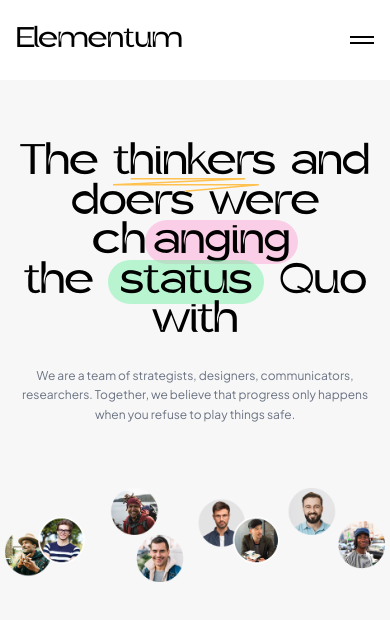
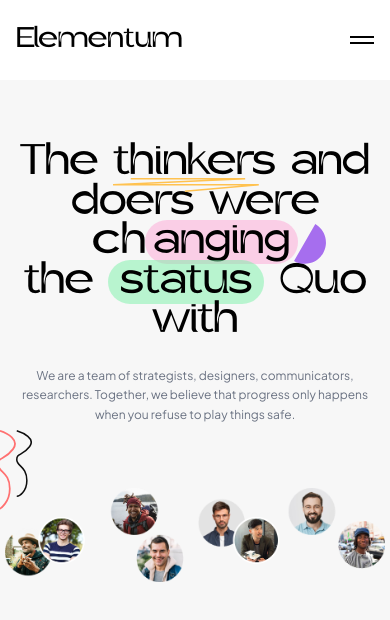
Before and after one commit to Hrisshhii/modern-agency-landing, a React (Vite) app: page / in a window 390 px wide. Shown: the top 620 px of the page. Built offline with nearby package versions, Linux system fonts and the light colour scheme.

Commit message:
fix: adding the symbols and images to the mobile view as well

```diff
--- a/src/sections/Hero.tsx
+++ b/src/sections/Hero.tsx
@@ -8,9 +8,9 @@
 const Hero = () => {
   return (
     <section className="py-16 bg-[#f7f7f7] relative overflow-hidden">
-      <img src={halfCircle} className="hidden md:block absolute right-20 top-40 w-24"/>
-      <img src={squiggleRed} className="hidden md:block absolute left-0 top-[35%] w-13"/>
-      <img src={squiggleBlack} className="hidden md:block absolute left-10 top-[35%] w-15"/>
+      <img src={halfCircle} className="absolute right-16 md:right-38 top-36 md:top-40 w-8 sm:w-16 md:w-20 opacity-80"/>
+      <img src={squiggleRed} className="absolute left-0 top-[52%] md:top-[35%] w-4 md:w-13"/>
+      <img src={squiggleBlack} className="absolute left-4 md:left-10 top-[52%] md:top-[35%] w-4 md:w-15"/>
       <Container>
         <div className="text-center max-w-5xl mx-auto">
           <h1 className="font-gerbil text-4xl sm:text-5xl md:text-7xl leading-[1.1] md:leading-[1.05] tracking-tight">
```
